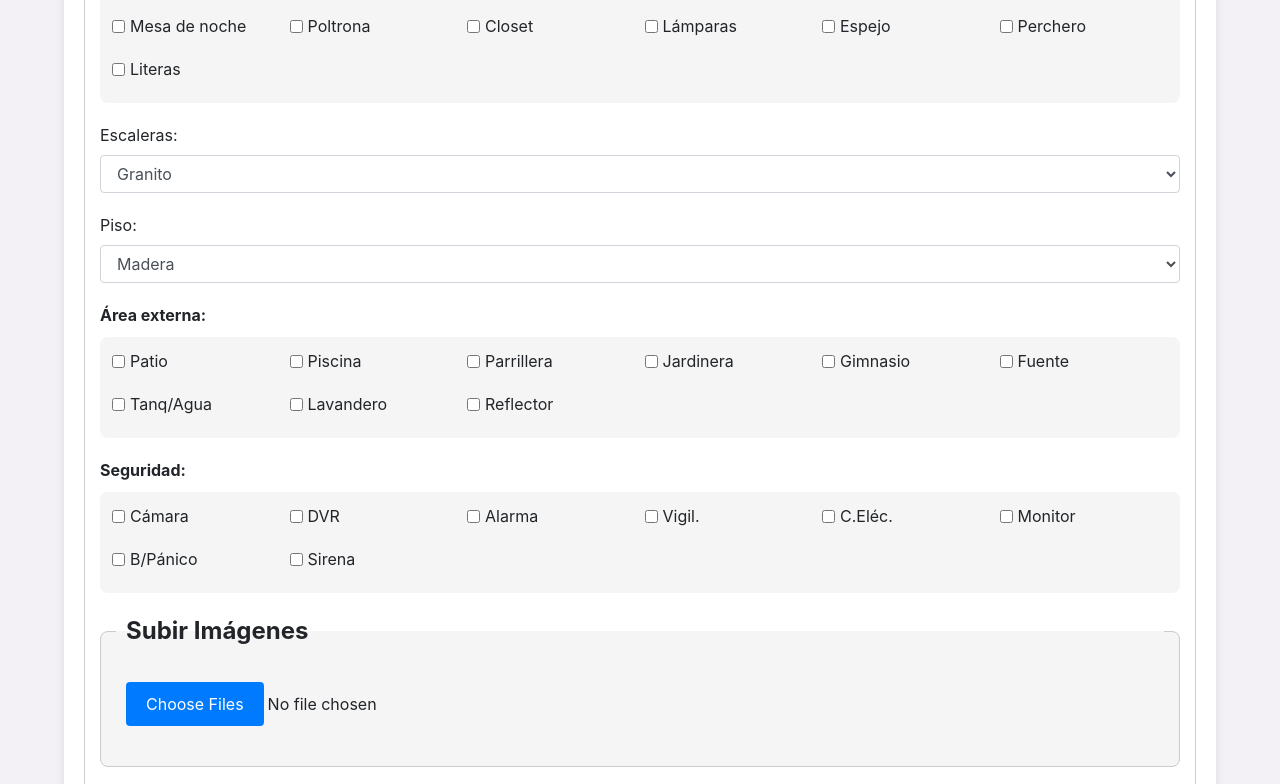
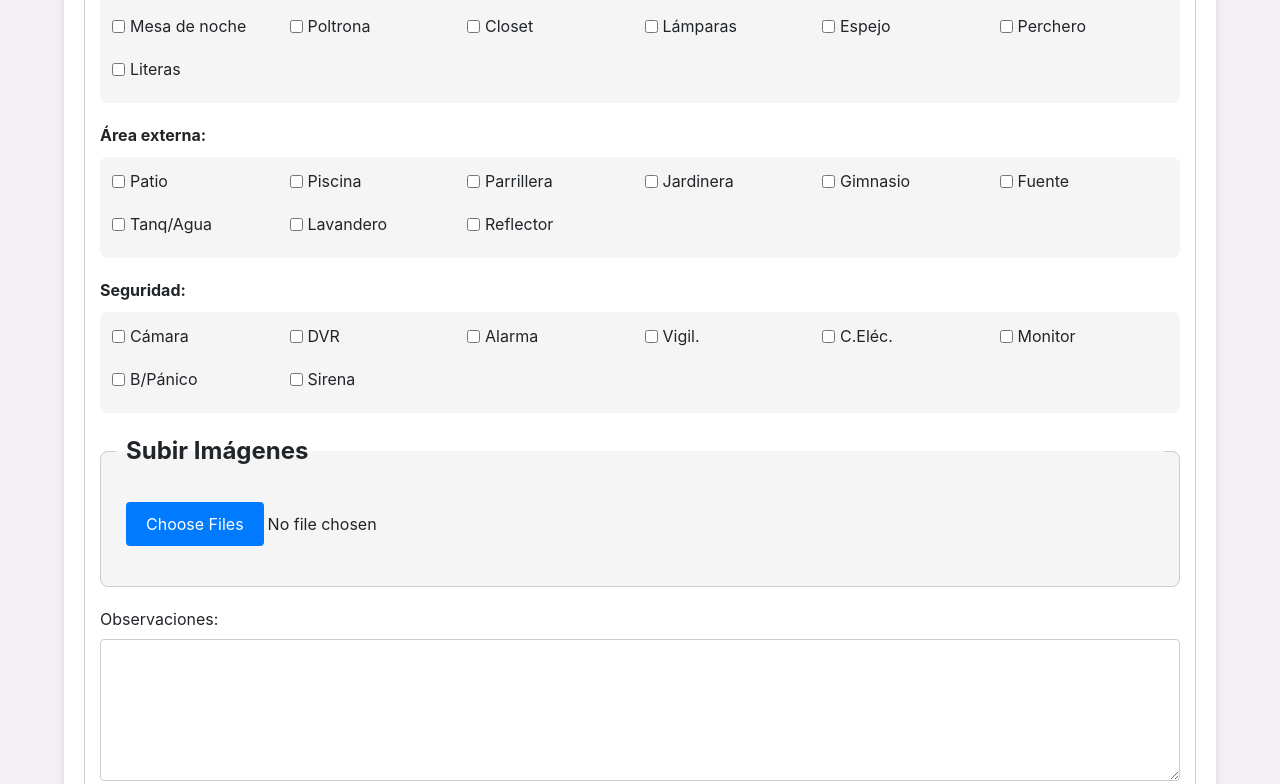
Before and after one commit to daniperdomo/Landing-page-myr, a website: page captacioninmueble.html in a window 1280 px wide. Shown: the part 1670-2454 px from the top of the page. Drawn offline with nearby package versions, Linux system fonts and the light colour scheme.

Commit message:
modificaciones captacioninmueble.html

```diff
--- a/captacioninmueble.html
+++ b/captacioninmueble.html
@@ -462,30 +462,6 @@
             </div>
 
             <div class="form-group">
-                <label for="escaleras" class="mr-2">Escaleras:</label>
-                <select class="form-control mr-sm-2" id="escaleras" name="escaleras">
-                  <option value="granito">Granito</option>
-                  <option value="marmol">Marmol</option>
-                  <option value="madera">Madera</option>
-                  <option value="concreto">Concreto</option>
-                  <option value="baranda">Baranda</option>
-                  <option value="calentador">Calentador</option>
-                </select>
-            </div>
-
-            <div class="form-group">
-                <label for="piso" class="mr-2">Piso:</label>
-                <select class="form-control mr-sm-2" id="piso" name="piso">
-                  <option value="madera">Madera</option>
-                  <option value="porcelanato">Porcelanato</option>
-                  <option value="granito">Granito</option>
-                  <option value="ceramica">Cerámica</option>
-                  <option value="cemento">Cemento</option>
-                  <option value="caico">Caico</option>
-                </select>
-            </div>
-
-            <div class="form-group">
                 <label for="area-externa" class="checkbox-label">Área externa:</label>
                 <div class="checkbox-group">
                   <label for="patio">
@@ -584,12 +560,6 @@
                 <input type="text" id="referido" name="referido">
               </div>
 
-              <!-- campo de tipo file para subir imágenes -->
-              <div class="form-group">
-                <label for="imagen">Subir Imagen:</label>
-                <input type="file" id="imagen" name="file" required>
-              </div>
-
           <button id="submitbtn" type="submit">Enviar</button>
         </form>
 
```
